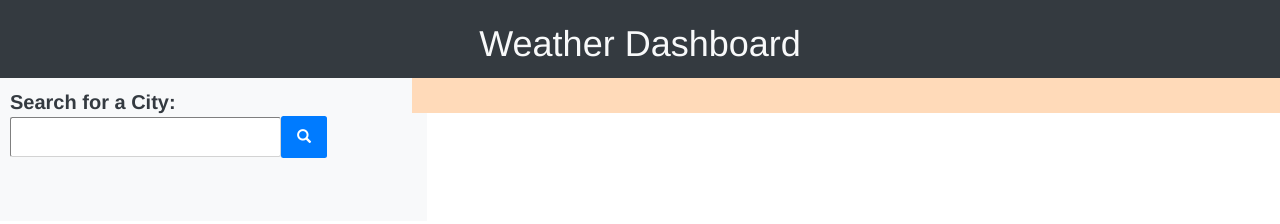
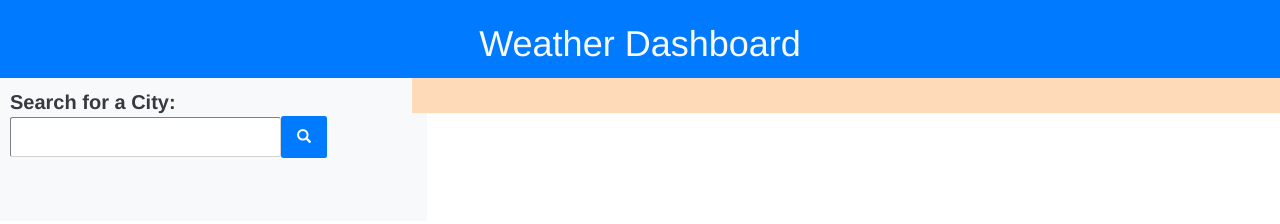
Before and after one commit to SongBirdCode/weather-dashboard-MOD6, a plain HTML site: page index.html in a window 1280 px wide. Drawn offline with nearby package versions, Linux system fonts and the light colour scheme; some icons are missing.

Commit message:
updated index.html and changed title

```diff
--- a/index.html
+++ b/index.html
@@ -3,7 +3,8 @@
 <head>
     <meta charset="UTF-8">
     <meta name="viewport" content="width=device-width, initial-scale=1.0">
-    <!-- standard bootstrap stylesheet -->
+ <title> Weather Dashboard </title>
+	<!-- standard bootstrap stylesheet -->
     <link rel="stylesheet" href="https://stackpath.bootstrapcdn.com/bootstrap/4.3.1/css/bootstrap.min.css">
     <!-- style sheet for save icon -->
     <link
@@ -16,7 +17,7 @@
 
 <body class="body">
     <header class="header">
-        <div class="h1-container d-flex translate-middle bg-dark justify-content-center">
+        <div class="h1-container d-flex translate-middle bg bg-primary justify-content-center">
             <h1 class="h1 text-light">Weather Dashboard</h1>
         </div>
     </header>
```
